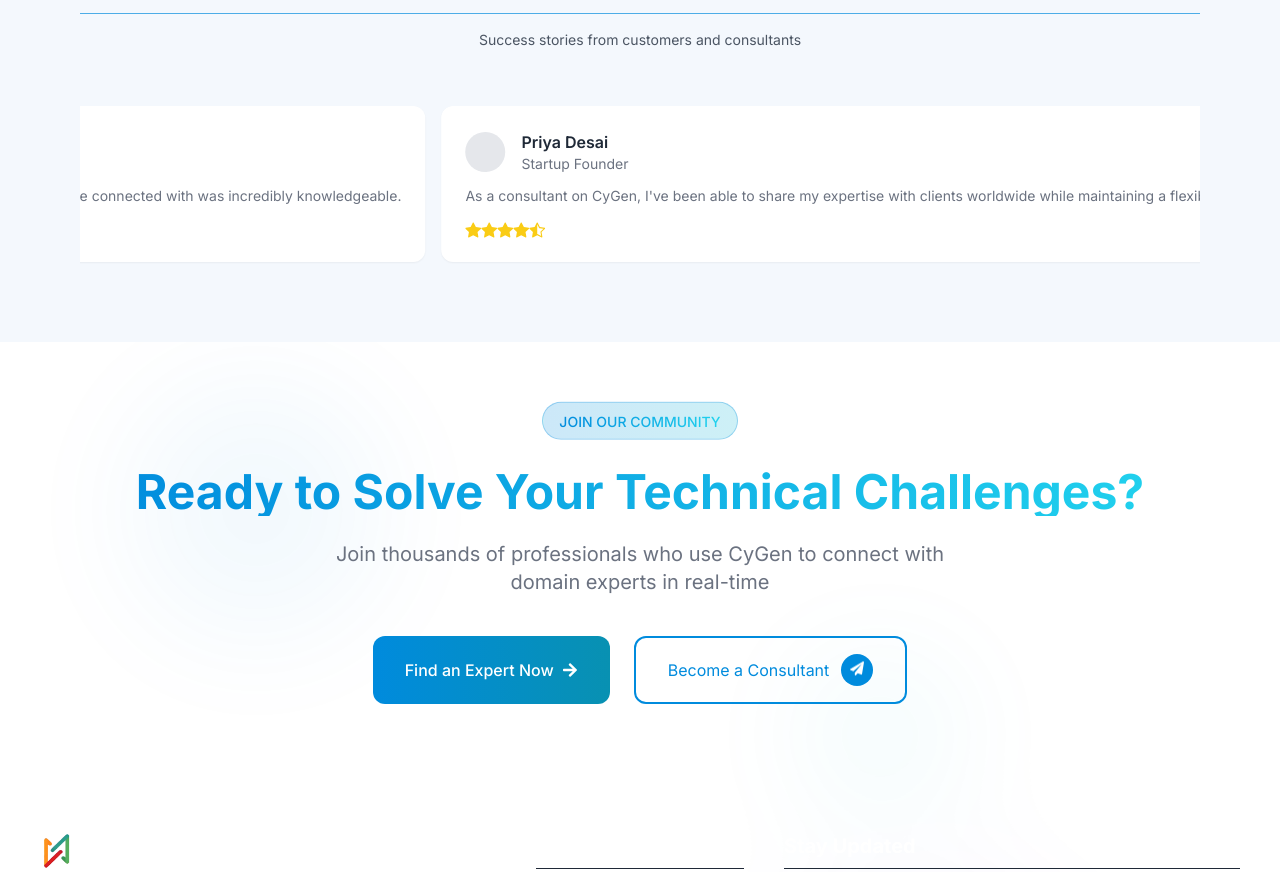
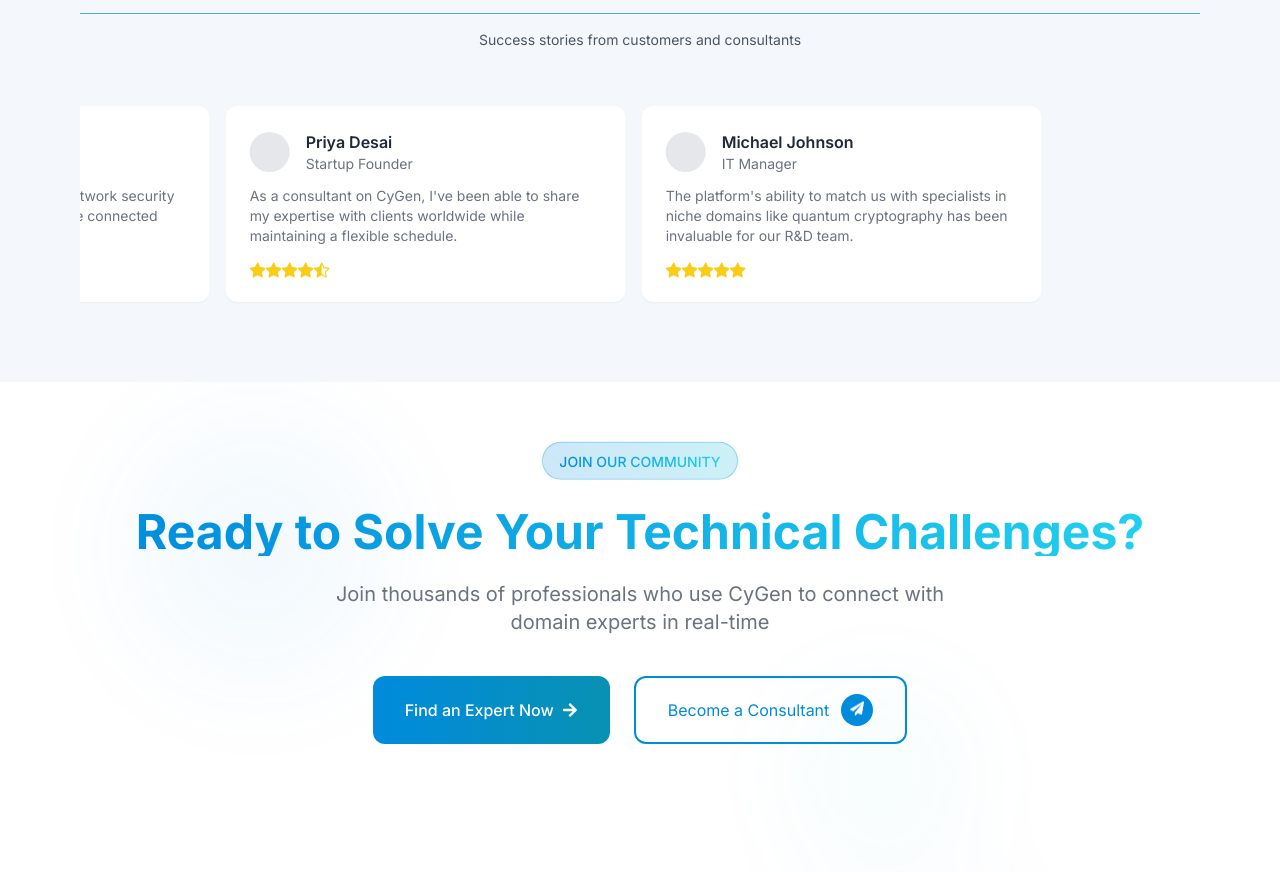
Before and after one commit to ChetanDhage/Cygen_Consultancy, a React (Vite) app in the folder frontend/: page / in a window 1280 px wide. Shown: the part 4797-5669 px from the top of the page. Built offline with nearby package versions, Linux system fonts and the light colour scheme.

Commit message:
theme changes

```diff
--- a/frontend/src/components/pages/home/Testimonials.jsx
+++ b/frontend/src/components/pages/home/Testimonials.jsx
@@ -57,7 +57,7 @@
           {testimonials.map((item, index) => (
             <div
               key={index}
-              className="bg-white dark:bg-[#0b1225] rounded-xl p-6 shadow-sm hover:shadow-md transition-all min-w-[300px]"
+              className="bg-white dark:bg-[#0b1225] rounded-xl p-6 shadow-sm hover:shadow-md transition-all text-wrap w-[400px]"
             >
               <div className="flex items-center gap-4 mb-3">
                 <div className="w-10 h-10 bg-gray-200 rounded-full" />
```
